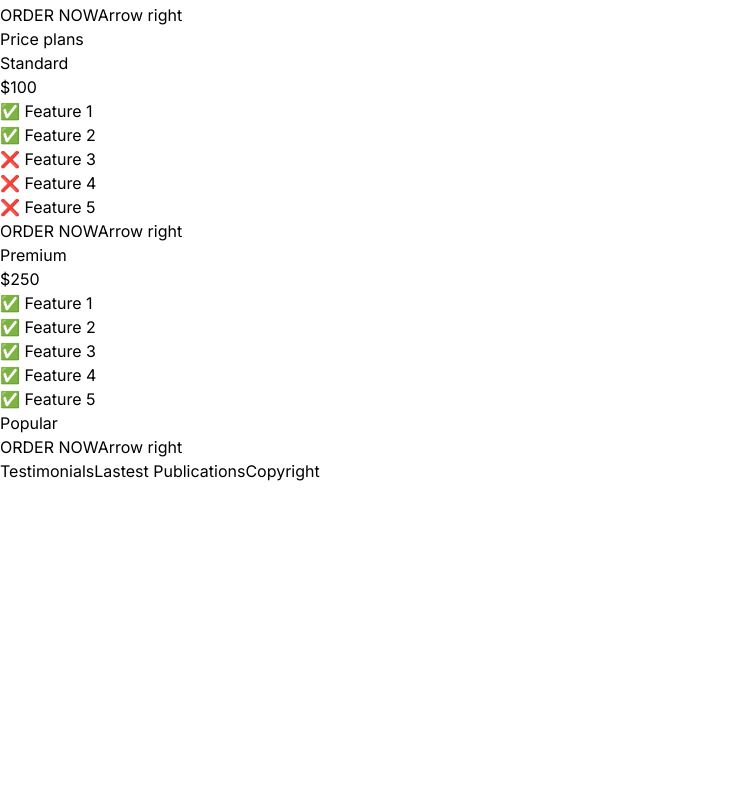
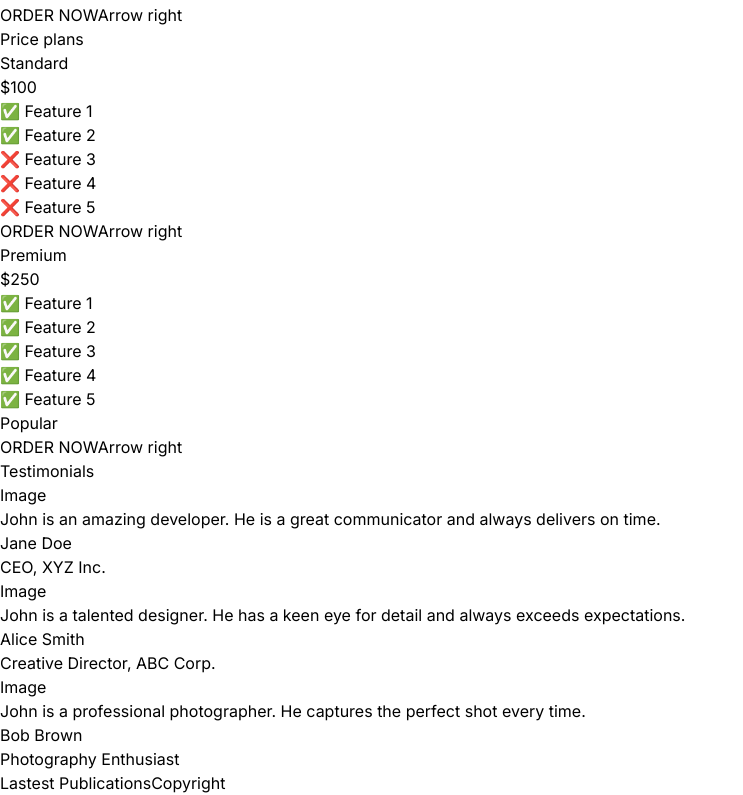
Before and after one commit to ledminh/porfolio-landing-page-1, a Next.js app: page / in a window 1280 px wide. Shown: the part 1269-2064 px from the top of the page, without its empty margins (0-743 px from the left). Before the commit the page ends 1752 px from the top, so only its background shows below. Built offline with nearby package versions, Linux system fonts and the light colour scheme.

Commit message:
Testimonial

```diff
--- a/src/components/Home/Testimonials/index.tsx
+++ b/src/components/Home/Testimonials/index.tsx
@@ -1,3 +1,18 @@
+import { testimonials } from "@/data";
 export default function Testimonials() {
-  return <>Testimonials</>;
+  return (
+    <div>
+      <div>Testimonials</div>
+      <ul>
+        {testimonials.map((testimonial) => (
+          <li key={testimonial.id}>
+            <div>Image</div>
+            <p>{testimonial.content}</p>
+            <h3>{testimonial.author}</h3>
+            <p>{testimonial.position}</p>
+          </li>
+        ))}
+      </ul>
+    </div>
+  );
 }
--- a/src/data.ts
+++ b/src/data.ts
@@ -201,3 +201,33 @@ export const pricePlans = {
     },
   ],
 };
+
+/***********************
+ * Testimonials Data
+ */
+export const testimonials = [
+  {
+    id: 1,
+    content:
+      "John is an amazing developer. He is a great communicator and always delivers on time.",
+    author: "Jane Doe",
+    photo: null,
+    position: "CEO, XYZ Inc.",
+  },
+  {
+    id: 2,
+    content:
+      "John is a talented designer. He has a keen eye for detail and always exceeds expectations.",
+    author: "Alice Smith",
+    photo: null,
+    position: "Creative Director, ABC Corp.",
+  },
+  {
+    id: 3,
+    content:
+      "John is a professional photographer. He captures the perfect shot every time.",
+    author: "Bob Brown",
+    photo: null,
+    position: "Photography Enthusiast",
+  },
+];
```
